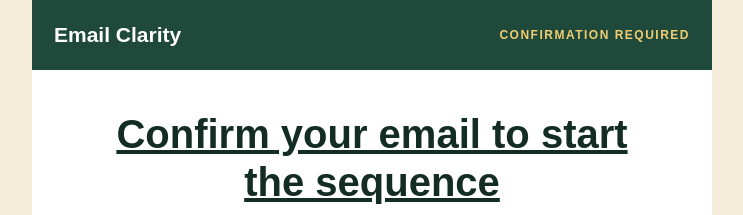
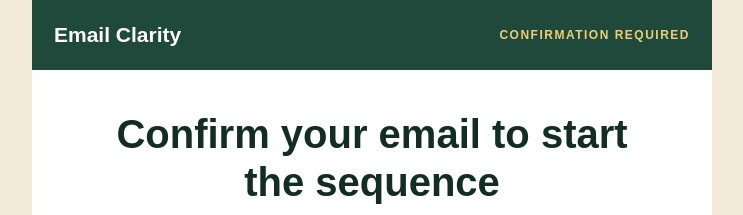
Before and after one commit to dnlbellfield/email-clarity-webinar-demo, a website: page site/emails/double-opt-in.html in a window 1280 px wide. Shown: the top 215 px of the page, without its empty margins (268-1011 px from the left). Drawn offline with Linux system fonts and the light colour scheme.

Commit message:
Update double opt-in email headline link style

```diff
--- a/site/emails/double-opt-in.html
+++ b/site/emails/double-opt-in.html
@@ -372,7 +372,7 @@
               <tbody>
                 <tr>
                   <td style="padding: 40px 4% 0px" align="center">
-                    <h1 style="margin:0; font-family:'Arial',helvetica,sans-serif; font-weight:bold; font-size:40px; line-height:1.2; color:#132d25; text-align:center;"><a href="https://email-clarity-webinar-demo.netlify.app/sequence-confirmed.html?confirmation=brevo" alias="confirm-headline" style="color:#132d25; font-weight:bold; text-decoration:underline;">Confirm your email to start the sequence</a></h1>
+                    <h1 style="margin:0; font-family:'Arial',helvetica,sans-serif; font-weight:bold; font-size:40px; line-height:1.2; color:#132d25; text-align:center;"><a href="https://email-clarity-webinar-demo.netlify.app/sequence-confirmed.html?confirmation=brevo" alias="confirm-headline" style="color:#132d25; font-weight:bold; text-decoration: none;">Confirm your email to start the sequence</a></h1>
                   </td>
                 </tr>
 
```
